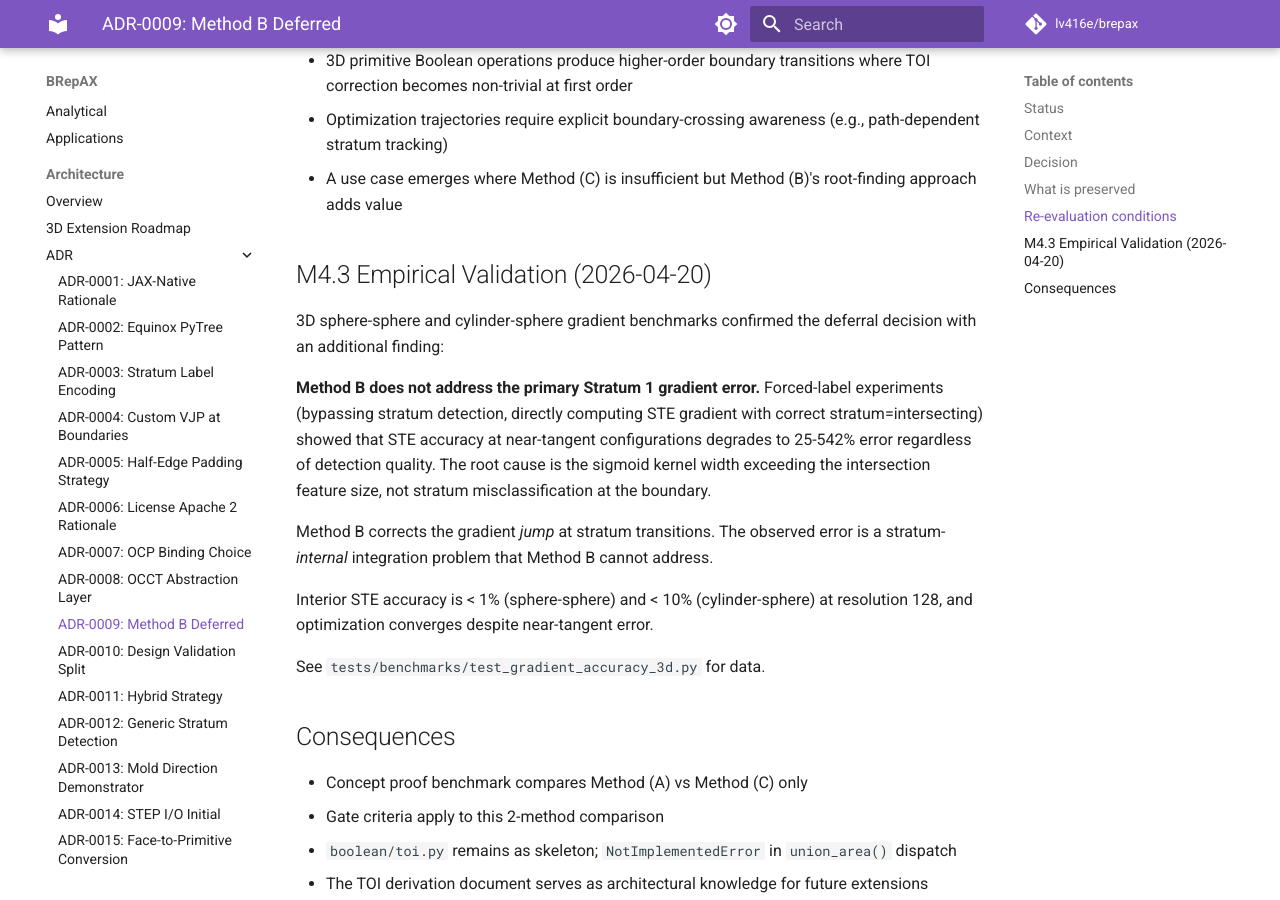
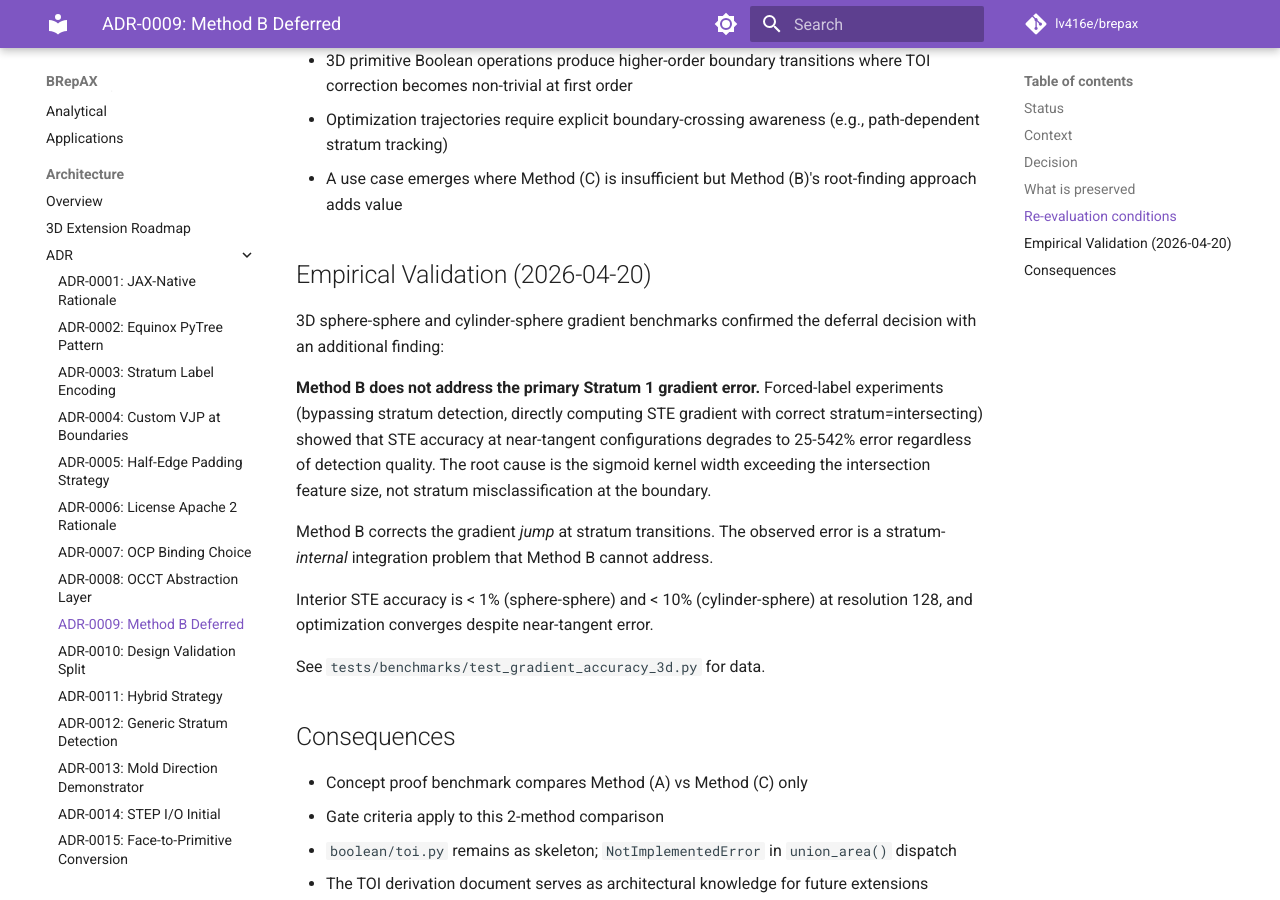
Before and after one commit to lv416e/brepax, an MkDocs documentation site: the page built from docs/architecture/adr/0009-method-b-deferred.md, in a window 1280 px wide and 900 px high, scrolled down 1390 px. Built offline with MkDocs 1.6.1 and Material for MkDocs 9.7.7, drawn with Linux system fonts in a browser that asks for light colours; comment, search, counter and statistics services are not loaded.

Commit message:
fix(docs): remove development stage markers from code and ADRs
Co-Authored-By: Claude <noreply@anthropic.com>

```diff
--- a/docs/architecture/adr/0009-method-b-deferred.md
+++ b/docs/architecture/adr/0009-method-b-deferred.md
@@ -39,7 +39,7 @@ Method (B) should be reconsidered if:
 - Optimization trajectories require explicit boundary-crossing awareness (e.g., path-dependent stratum tracking)
 - A use case emerges where Method (C) is insufficient but Method (B)'s root-finding approach adds value
 
-## M4.3 Empirical Validation (2026-04-20)
+## Empirical Validation (2026-04-20)
 
 3D sphere-sphere and cylinder-sphere gradient benchmarks confirmed
 the deferral decision with an additional finding:
```
Also changed, not shown: docs/architecture/adr/0011-hybrid-strategy.md (+1 -1 lines), 1 other file.
